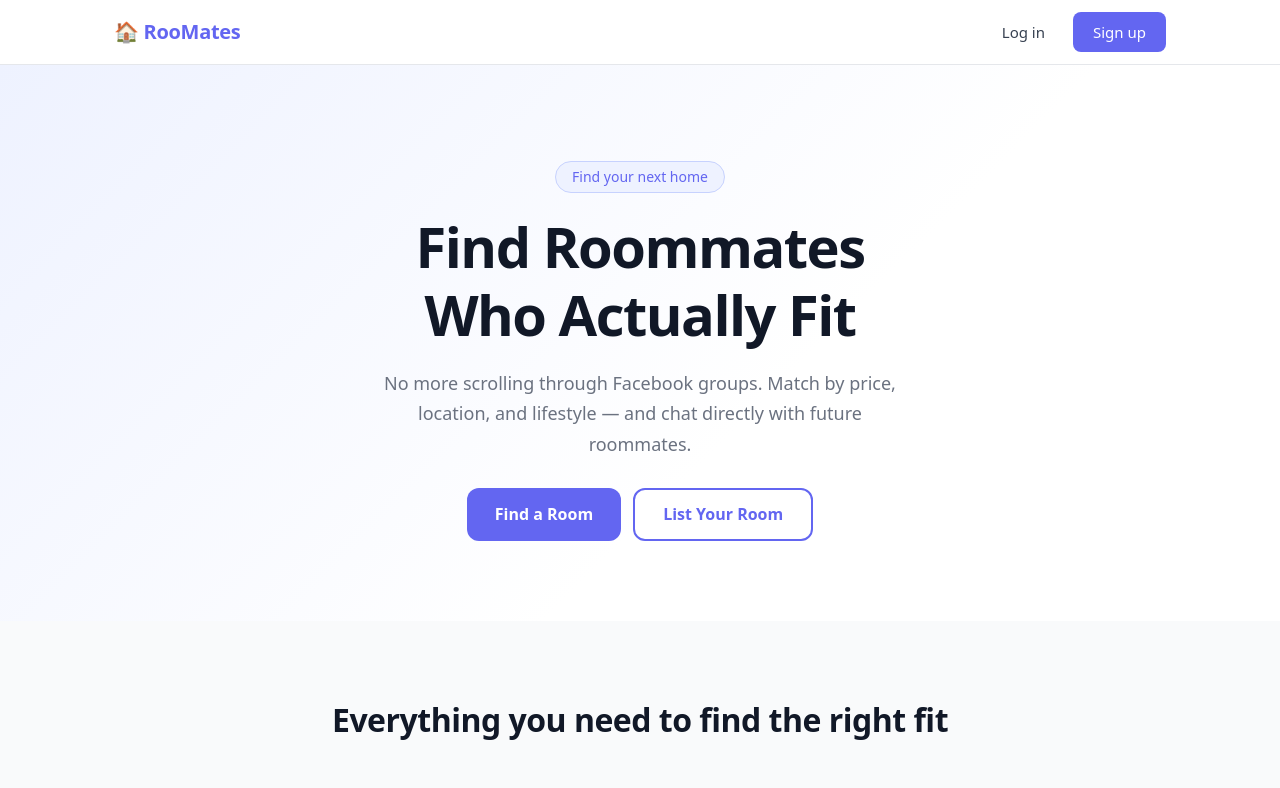
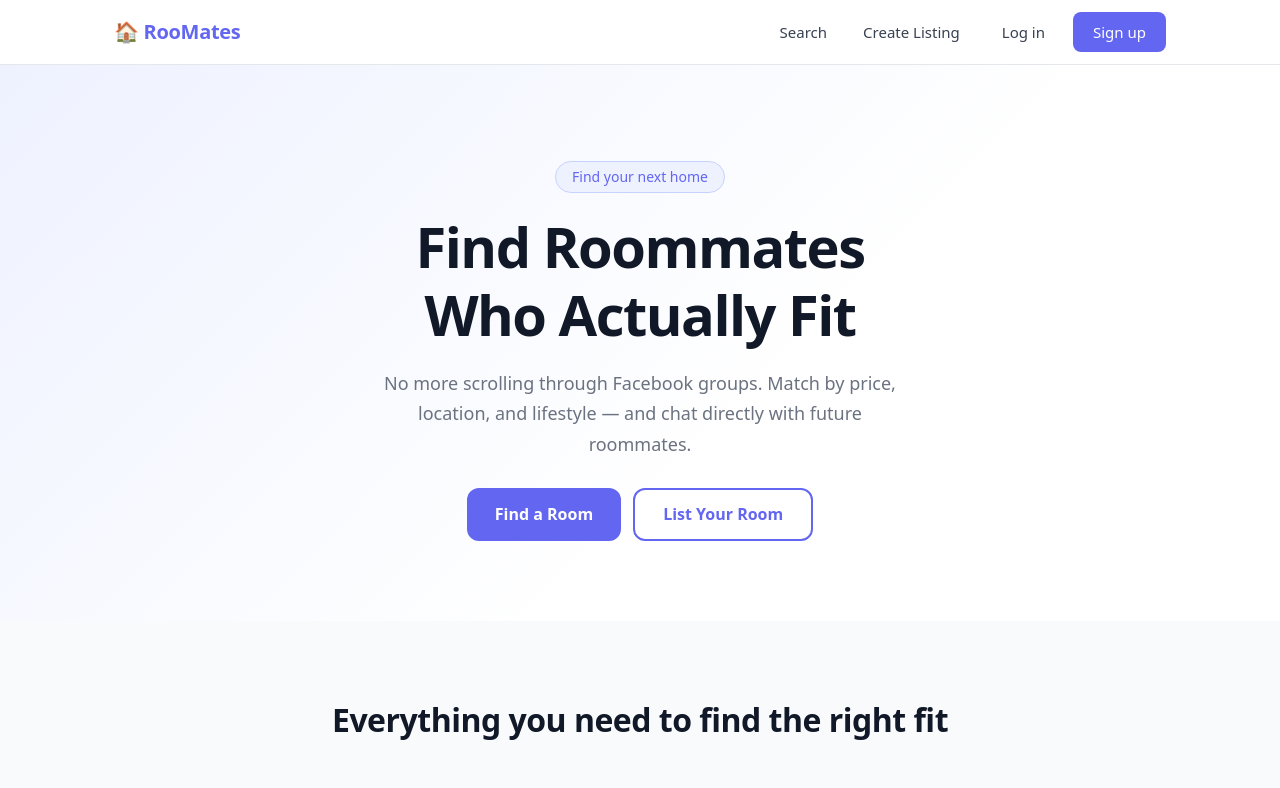
Before and after one commit to ivmary/roommates, a React (Vite) app in the folder client/: page / in a window 1280 px wide. Shown: the top 788 px of the page. Built offline with nearby package versions, Linux system fonts and the light colour scheme; no server answers.

Commit message:
add search and create pages to the navbar

```diff
--- a/client/src/shared/components/Navbar.css
+++ b/client/src/shared/components/Navbar.css
@@ -28,6 +28,19 @@
   display: flex;
   align-items: center;
   gap: 8px;
+}
+
+.navbar-link {
+  padding: 8px 14px;
+  border-radius: 8px;
+  font-size: 15px;
+  font-weight: 500;
+  color: var(--text);
+  transition: background 0.15s;
+}
+
+.navbar-link:hover {
+  background: var(--bg-soft);
 }
 
 .btn {
@@ -156,9 +169,3 @@
 .navbar-dropdown-item:hover {
   background: var(--bg-soft);
 }
-
-.navbar-dropdown-item--disabled {
-  color: var(--text-muted);
-  cursor: not-allowed;
-  opacity: 0.6;
-}
--- a/client/src/shared/components/Navbar.tsx
+++ b/client/src/shared/components/Navbar.tsx
@@ -35,6 +35,12 @@ export default function Navbar() {
           🏠 RooMates
         </Link>
         <div className="navbar-actions">
+          <Link to="/search" className="navbar-link">
+            Search
+          </Link>
+          <Link to="/create" className="navbar-link">
+            Create Listing
+          </Link>
           {user ? (
             <div className="navbar-menu" ref={menuRef}>
               <button
@@ -59,9 +65,9 @@ export default function Navbar() {
               </button>
               {open && (
                 <div className="navbar-dropdown" role="menu">
-                  <span className="navbar-dropdown-item navbar-dropdown-item--disabled" aria-disabled="true">
+                  <Link className="navbar-dropdown-item" to="/profile" onClick={() => setOpen(false)}>
                     Profile
-                  </span>
+                  </Link>
                   <Link className="navbar-dropdown-item" to="/my-listings" onClick={() => setOpen(false)}>
                     My Listings
                   </Link>
```
